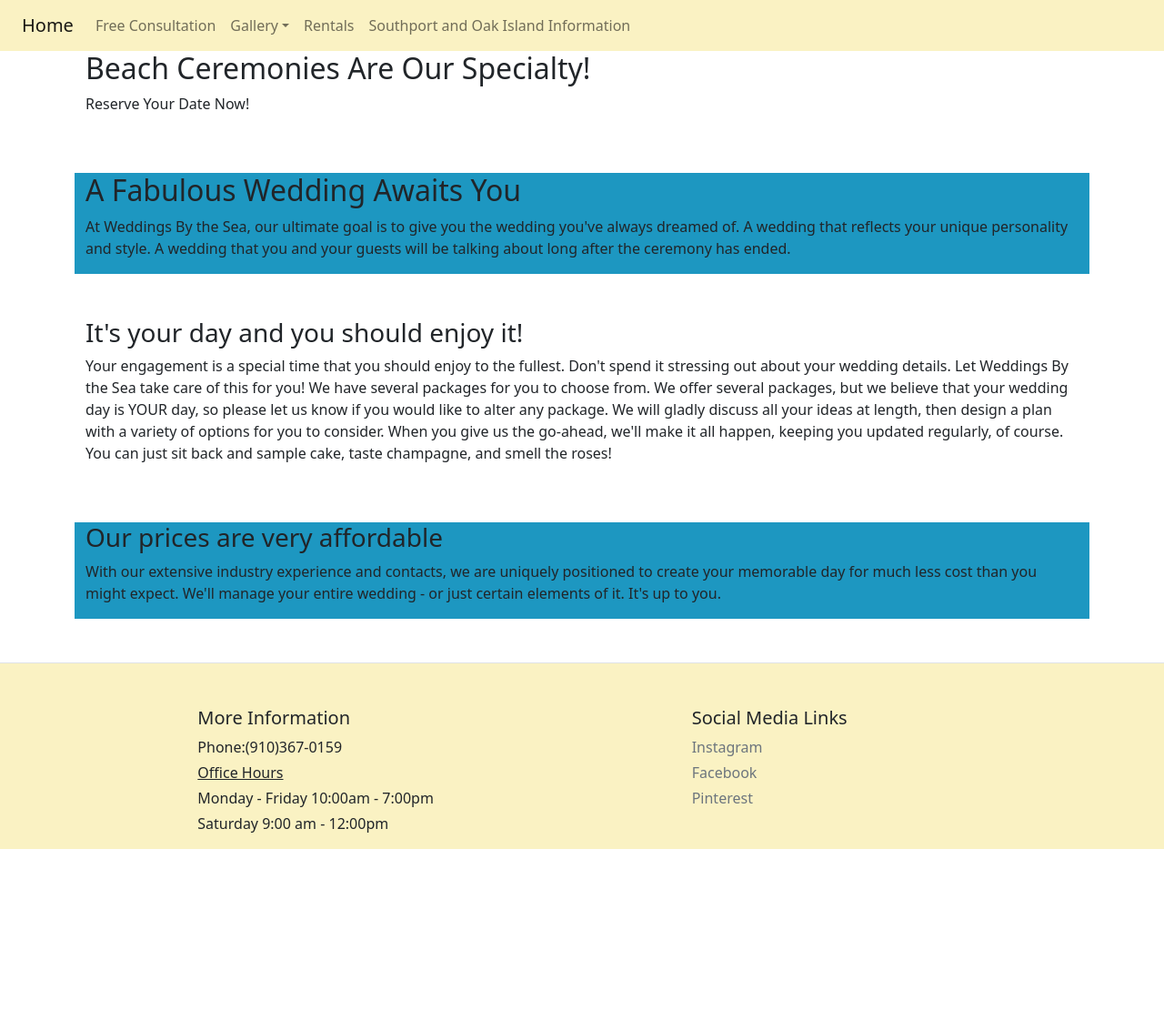
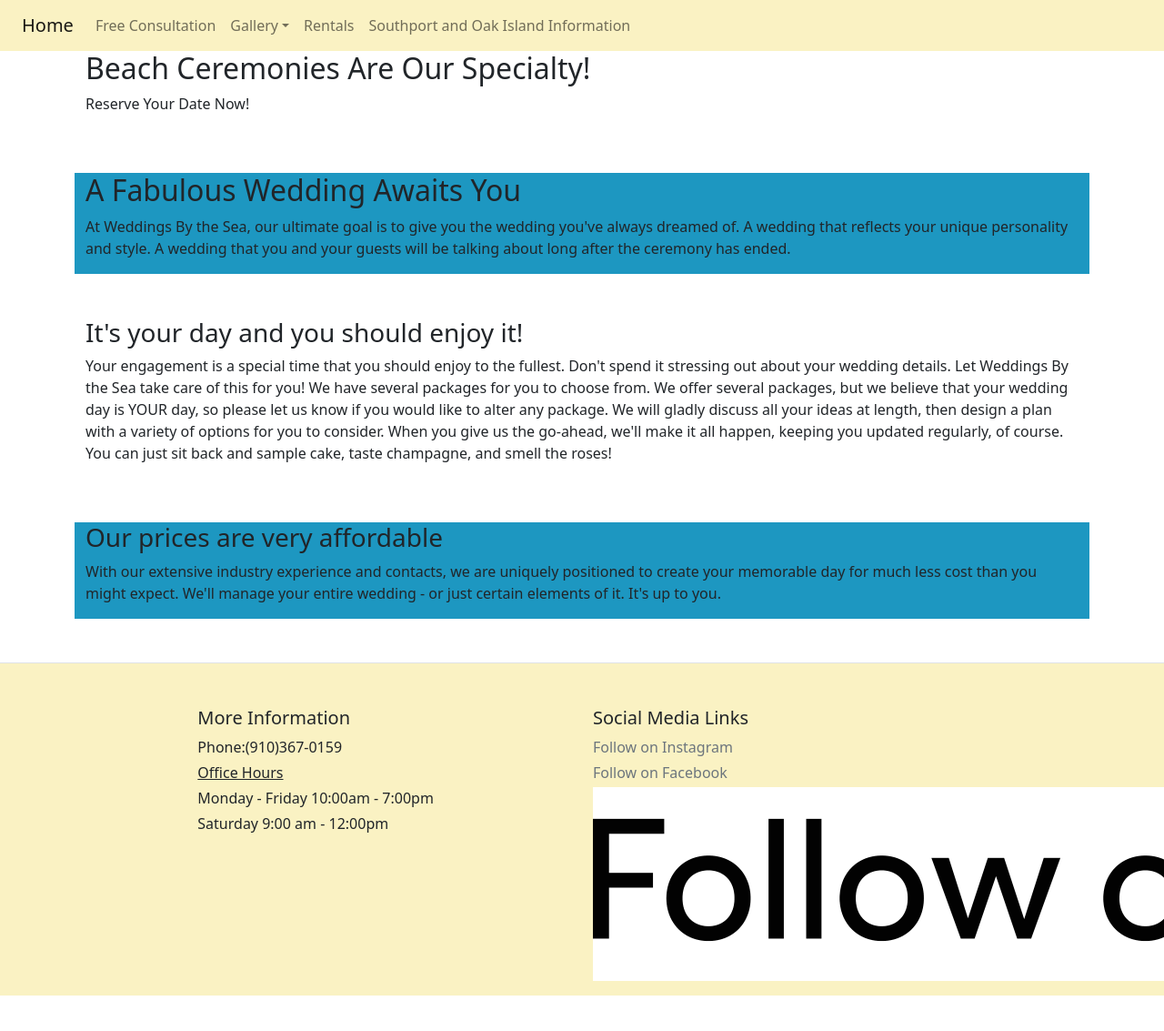
Before and after one commit to weddingsbytheseanc/weddingsbytheseanc.github.io, a Jekyll site: the page built from index.html, in a window 1280 px wide and 1142 px high. Shown: the top 1133 px of the window at 91% size. Built offline with Jekyll 4.4.1, drawn with Linux system fonts in a browser that asks for light colours; nearby versions of some CDN libraries; library files that are not in the unit come from our copies.

Commit message:
Update default.html
icons added

```diff
--- a/_layouts/default.html
+++ b/_layouts/default.html
@@ -61,9 +61,9 @@
 						<div class="col-6 col-md">
 							<h5>Social Media Links</h5>
 							<ul class="list-unstyled text-small">
-								<li class="mb-1"><a class="link-secondary text-decoration-none" href="https://instagram.com/weddingsbytheseanc">Instagram</a></li>
-								<li class="mb-1"><a class="link-secondary text-decoration-none" href="https://www.facebook.com/weddingsbytheseanc/">Facebook</a></li>
-								<li class="mb-1"><a class="link-secondary text-decoration-none" href="https://www.pinterest.com/wedbysea/">Pinterest</a></li>
+								<li class="mb-1"><a class="link-secondary text-decoration-none" href="https://instagram.com/weddingsbytheseanc">Follow on Instagram<i class="bi bi-instagram"></i></a></li>
+								<li class="mb-1"><a class="link-secondary text-decoration-none" href="https://www.facebook.com/weddingsbytheseanc/">Follow on Facebook<i class="bi bi-facebook"></i></a></li>
+								<li class="mb-1"><a class="link-secondary text-decoration-none" href="https://www.pinterest.com/wedbysea/"><img src="assets\pictures\Pinterest.png"></a></li>
 							</ul>
 						</div>
 					</div>
```
